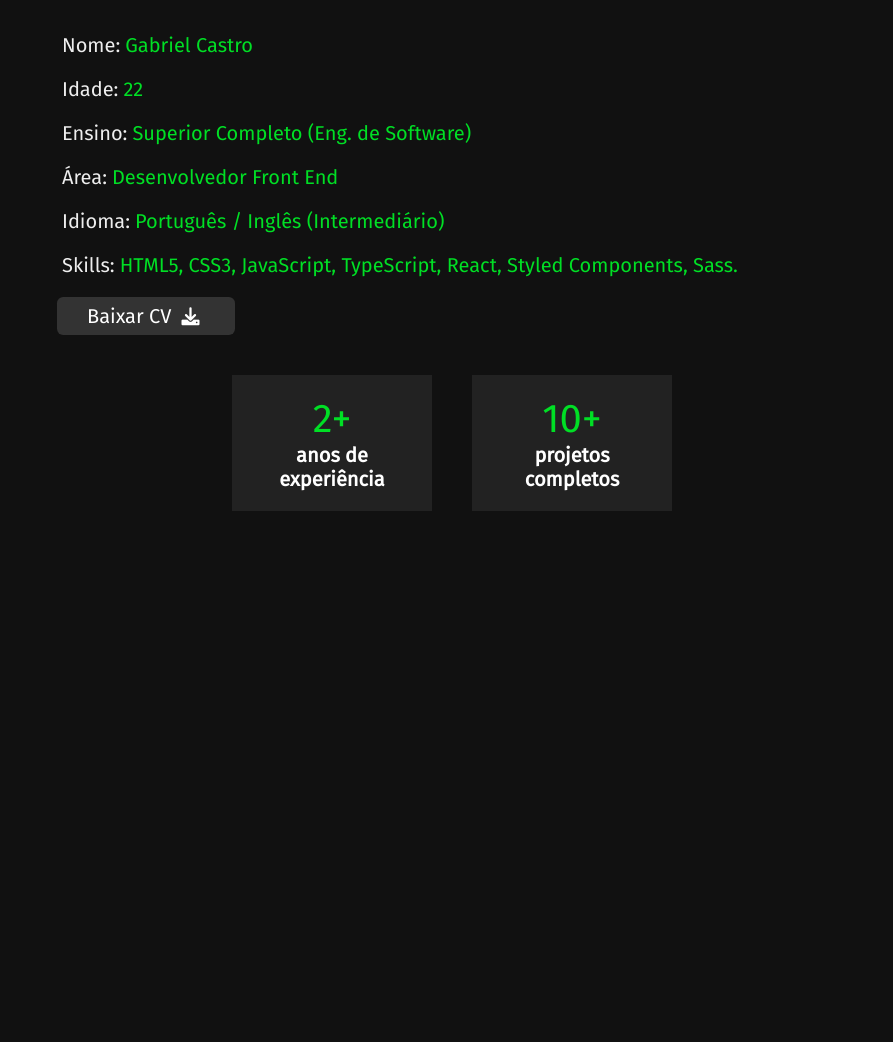
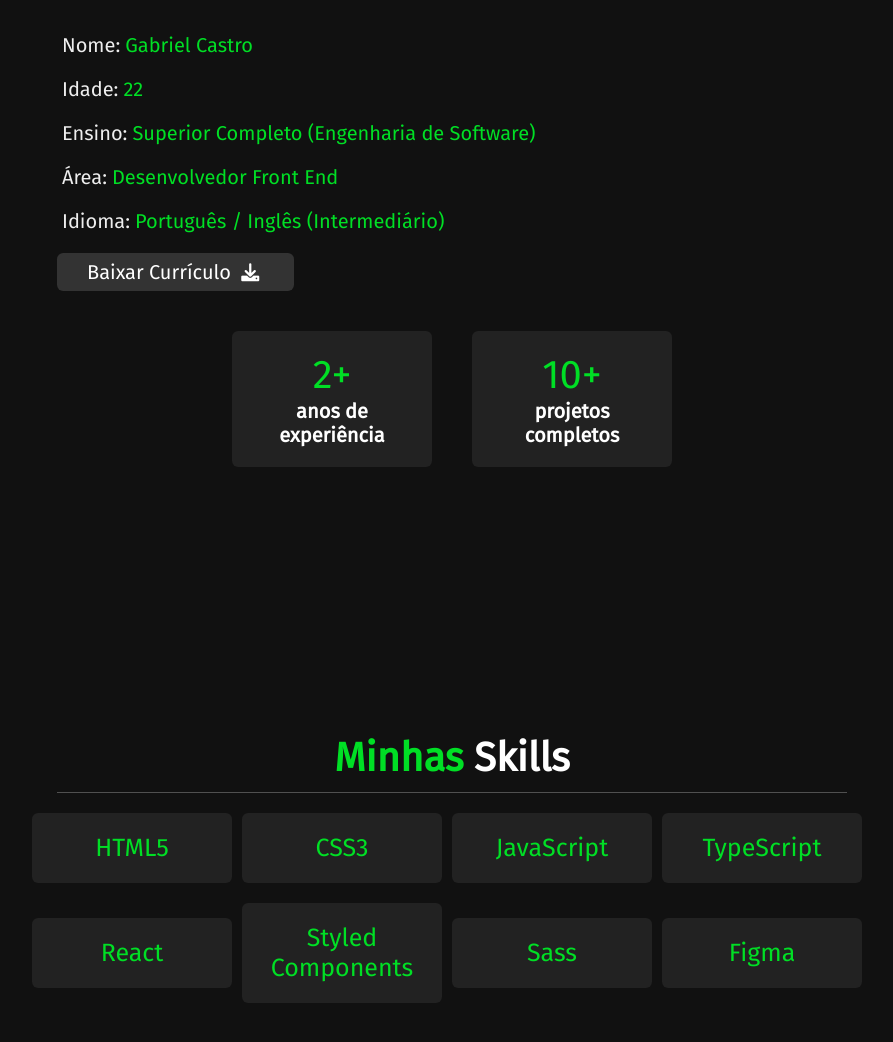
Before and after one commit to gabrielcastr0/portfolio-web, a plain HTML site: page index.html in a window 1280 px wide. Shown: the part 886-1928 px from the top of the page, without its empty margins (363-1256 px from the left). Before the commit the page ends 1600 px from the top, so only its background shows below. Drawn offline with nearby package versions, Linux system fonts and the light colour scheme.

Commit message:
feat: Adicionando section de skills

```diff
--- a/assets/css/style.css
+++ b/assets/css/style.css
@@ -220,6 +220,7 @@ header .navbar ul li a:hover{
   width: 20rem;
   background: #222;
   text-align: center;
+  border-radius: 0.625rem;
   padding: 2rem;
   margin: 2rem;
 }
@@ -232,6 +233,31 @@ header .navbar ul li a:hover{
 .about .row .counter .box h3{
   font-size: 2rem;
   color: #FFF;
+}
+
+/* Skills */
+
+.skills .counter{
+  /* flex: 1 1 48rem; */
+  display: flex;
+  align-items: center;
+  justify-content: center;
+  flex-wrap: wrap;
+}
+
+.skills .counter .box{
+  width: 20rem;
+  background: #222;
+  text-align: center;
+  border-radius: 0.625rem;
+  padding: 2rem;
+  margin-top: 2rem;
+  margin-right: 1rem;
+}
+
+.skills .counter span{
+  font-size: 2.5rem;
+  color: var(--green);
 }
 
 /* Projetos */
--- a/index.html
+++ b/index.html
@@ -25,6 +25,7 @@
       <ul>
         <li><a href="#home">Home</a></li>
         <li><a href="#about">Sobre</a></li>
+        <li><a href="#skills">Skills</a></li>
         <!-- <li><a href="#portfolio">Projetos</a></li> -->
       </ul>
     </nav>
@@ -56,11 +57,10 @@
       <div class="info">
         <h3><span>Nome:</span>Gabriel Castro</h3>
         <h3><span>Idade:</span>22</h3>
-        <h3><span>Ensino:</span>Superior Completo (Eng. de Software)</h3>
+        <h3><span>Ensino:</span>Superior Completo (Engenharia de Software)</h3>
         <h3><span>Área:</span>Desenvolvedor Front End</h3>
         <h3><span>Idioma:</span>Português / Inglês (Intermediário)</h3>
-        <h3><span>Skills:</span>HTML5, CSS3, JavaScript, TypeScript, React, Styled Components, Sass.</h3>
-        <a href="./assets/cv/CV.docx.pdf" download="currículo"><button class="btn">Baixar CV <i class="fas fa-download"></i></button></a>
+        <a href="./assets/cv/CV.docx.pdf" download="currículo"><button class="btn">Baixar Currículo <i class="fas fa-download"></i></button></a>
       </div>
 
       <div class="counter">
@@ -79,6 +79,51 @@
   </section>
 
   <!-- About Section End -->
+
+  <!-- Skills Section Start -->
+
+  <section class="skills" id="skills">
+    <h1 class="heading"><span>Minhas</span> Skills</h1>
+
+      <div class="counter">
+        <div class="box">
+          <span>HTML5</span>
+          <!-- <h3>anos de experiência</h3> -->
+        </div>
+
+        <div class="box">
+          <span>CSS3</span>
+        </div>
+
+        <div class="box">
+          <span>JavaScript</span>
+        </div>
+
+        <div class="box">
+          <span>TypeScript</span>
+        </div>
+
+        <div class="box">
+          <span>React</span>
+        </div>
+
+        <div class="box">
+          <span>Styled Components</span>
+        </div>
+
+        <div class="box">
+          <span>Sass</span>
+        </div>
+
+        <div class="box">
+          <span>Figma</span>
+        </div>
+      </div>
+    </div>
+
+  </section>
+
+  <!-- Skills Section End -->
 
   <!-- Portfolio Section Start -->
 
```
